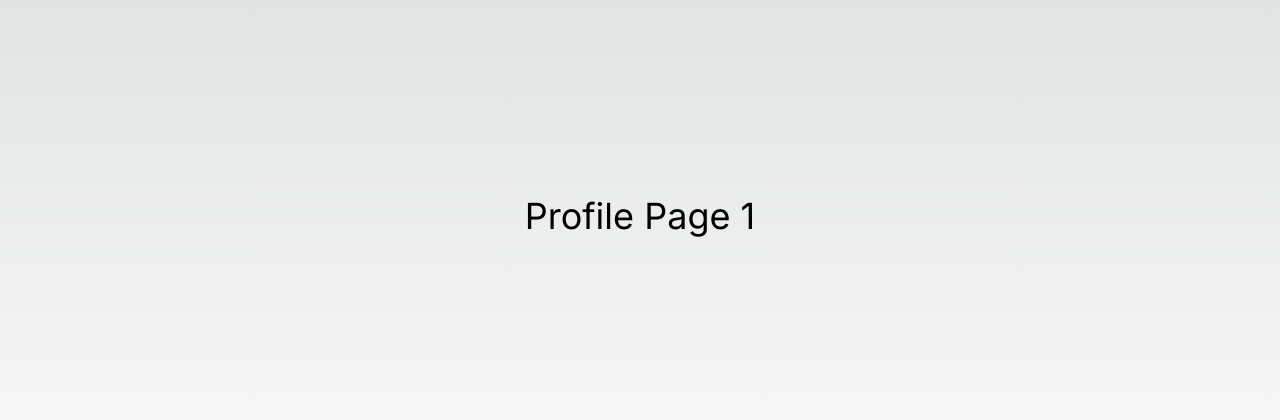
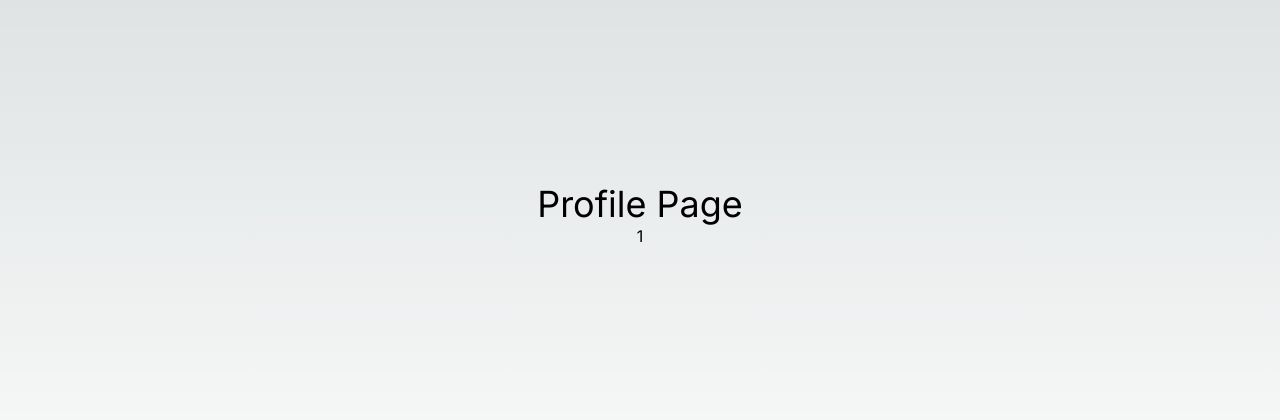
Before and after one commit to Roy009/nextjs-auth, a Next.js app: page /profile/1 in a window 1280 px wide. Shown: the part 184-604 px from the top of the page. Built offline with nearby package versions, Linux system fonts and the light colour scheme.

Commit message:
user profile

```diff
--- a/src/app/profile/[id]/page.tsx
+++ b/src/app/profile/[id]/page.tsx
@@ -1,7 +1,8 @@
 export default function UserProfile({params} : any){
     return(
         <div className="flex flex-col items-center justify-center min-h-screen py-2">
-            <h1 className="text-4xl">Profile Page {params.id}</h1>
+            <h1 className="text-4xl">Profile Page</h1>
+            <p>{params.id}</p>
         </div>
     )
 }
```
